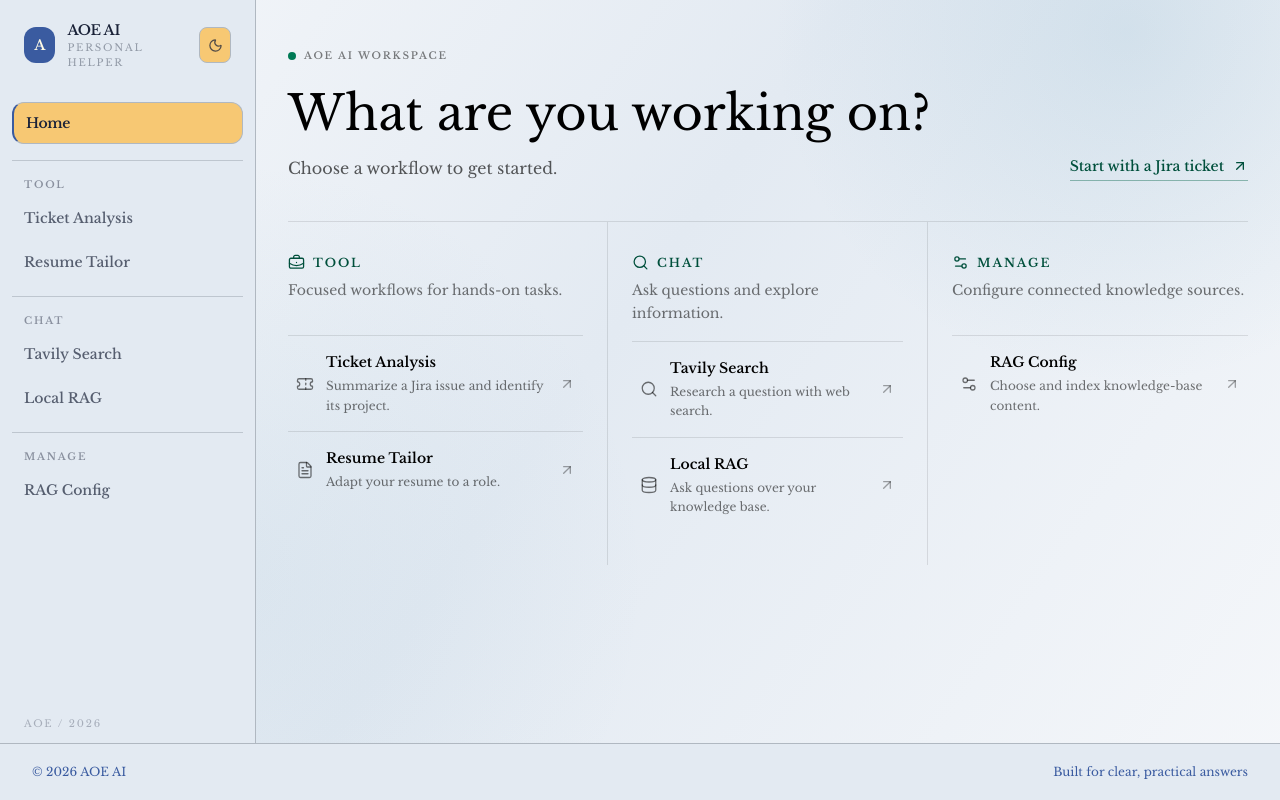
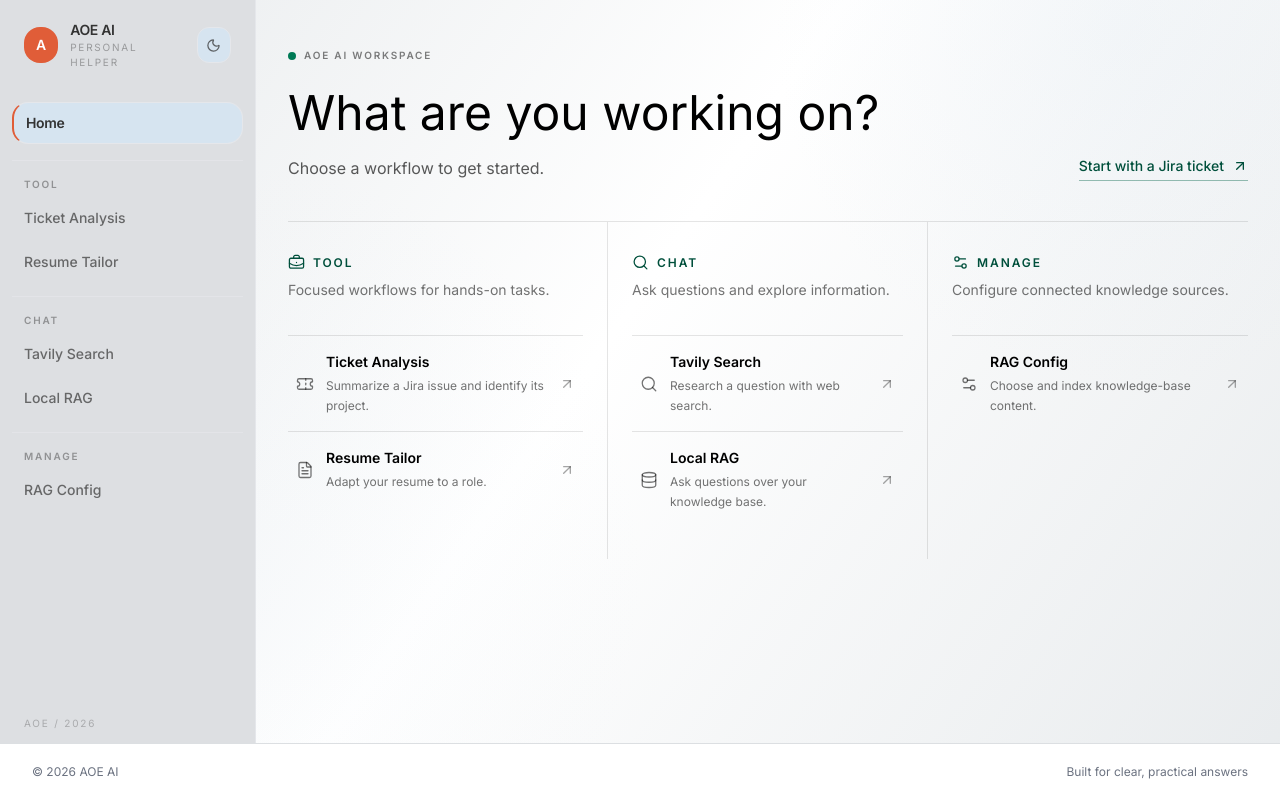
Before and after one commit to minxianlong13/deepagents-nextjs, a Next.js app in the folder apps/web/: page / in a window 1280 px wide. Built offline with nearby package versions, Linux system fonts and the light colour scheme.

Commit message:
new UI Style

```diff
--- a/apps/web/app/globals.css
+++ b/apps/web/app/globals.css
@@ -3,123 +3,121 @@
 @custom-variant dark (&:is(.dark *));
 
 :root {
-  --background: oklch(0.9755 0.0045 258.3245);
-  --foreground: oklch(0.2558 0.0433 268.0662);
-  --card: oklch(0.9341 0.0132 251.5628);
-  --card-foreground: oklch(0.2558 0.0433 268.0662);
-  --popover: oklch(0.9856 0.0278 98.054);
-  --popover-foreground: oklch(0.2558 0.0433 268.0662);
-  --primary: oklch(0.4815 0.1178 263.3758);
-  --primary-foreground: oklch(0.9856 0.0278 98.054);
-  --secondary: oklch(0.8567 0.1164 81.0092);
-  --secondary-foreground: oklch(0.2558 0.0433 268.0662);
-  --muted: oklch(0.9202 0.008 106.5563);
-  --muted-foreground: oklch(0.4815 0.1178 263.3758);
-  --accent: oklch(0.6896 0.0714 234.0387);
-  --accent-foreground: oklch(0.9856 0.0278 98.054);
-  --destructive: oklch(0.2611 0.0376 322.5267);
-  --destructive-foreground: oklch(0.9856 0.0278 98.054);
-  --border: oklch(0.7791 0.0156 251.1926);
-  --input: oklch(0.6896 0.0714 234.0387);
-  --ring: oklch(0.8567 0.1164 81.0092);
-  --chart-1: oklch(0.4815 0.1178 263.3758);
-  --chart-2: oklch(0.8567 0.1164 81.0092);
-  --chart-3: oklch(0.6896 0.0714 234.0387);
-  --chart-4: oklch(0.7791 0.0156 251.1926);
-  --chart-5: oklch(0.2611 0.0376 322.5267);
-  --sidebar: oklch(0.9341 0.0132 251.5628);
-  --sidebar-foreground: oklch(0.2558 0.0433 268.0662);
-  --sidebar-primary: oklch(0.4815 0.1178 263.3758);
-  --sidebar-primary-foreground: oklch(0.9856 0.0278 98.054);
-  --sidebar-accent: oklch(0.8567 0.1164 81.0092);
-  --sidebar-accent-foreground: oklch(0.2558 0.0433 268.0662);
-  --sidebar-border: oklch(0.7791 0.0156 251.1926);
-  --sidebar-ring: oklch(0.8567 0.1164 81.0092);
-  --font-sans: Libre Baskerville, serif;
-  --font-serif: ui-serif, Georgia, Cambria, "Times New Roman", Times, serif;
-  --font-mono:
-    ui-monospace, SFMono-Regular, Menlo, Monaco, Consolas, "Liberation Mono",
-    "Courier New", monospace;
-  --radius: 0.5rem;
-  --shadow-x: 0;
+  --background: oklch(0.9383 0.0042 236.4993);
+  --foreground: oklch(0.3211 0 0);
+  --card: oklch(1 0 0);
+  --card-foreground: oklch(0.3211 0 0);
+  --popover: oklch(1 0 0);
+  --popover-foreground: oklch(0.3211 0 0);
+  --primary: oklch(0.6397 0.172 36.4421);
+  --primary-foreground: oklch(1 0 0);
+  --secondary: oklch(0.967 0.0029 264.5419);
+  --secondary-foreground: oklch(0.4461 0.0263 256.8018);
+  --muted: oklch(0.9846 0.0017 247.8389);
+  --muted-foreground: oklch(0.551 0.0234 264.3637);
+  --accent: oklch(0.9119 0.0222 243.8174);
+  --accent-foreground: oklch(0.3791 0.1378 265.5222);
+  --destructive: oklch(0.6368 0.2078 25.3313);
+  --destructive-foreground: oklch(1 0 0);
+  --border: oklch(0.9022 0.0052 247.8822);
+  --input: oklch(0.97 0.0029 264.542);
+  --ring: oklch(0.6397 0.172 36.4421);
+  --chart-1: oklch(0.7156 0.0605 248.6845);
+  --chart-2: oklch(0.7875 0.0917 35.9616);
+  --chart-3: oklch(0.5778 0.0759 254.1573);
+  --chart-4: oklch(0.5016 0.0849 259.4902);
+  --chart-5: oklch(0.4241 0.0952 264.0306);
+  --sidebar: oklch(0.903 0.0046 258.3257);
+  --sidebar-foreground: oklch(0.3211 0 0);
+  --sidebar-primary: oklch(0.6397 0.172 36.4421);
+  --sidebar-primary-foreground: oklch(1 0 0);
+  --sidebar-accent: oklch(0.9119 0.0222 243.8174);
+  --sidebar-accent-foreground: oklch(0.3791 0.1378 265.5222);
+  --sidebar-border: oklch(0.9276 0.0058 264.5313);
+  --sidebar-ring: oklch(0.6397 0.172 36.4421);
+  --font-sans: Inter, sans-serif;
+  --font-serif: Source Serif 4, serif;
+  --font-mono: JetBrains Mono, monospace;
+  --radius: 0.75rem;
+  --shadow-x: 0px;
   --shadow-y: 1px;
   --shadow-blur: 3px;
   --shadow-spread: 0px;
   --shadow-opacity: 0.1;
-  --shadow-color: oklch(0 0 0);
-  --shadow-2xs: 0 1px 3px 0px hsl(0 0% 0% / 0.05);
-  --shadow-xs: 0 1px 3px 0px hsl(0 0% 0% / 0.05);
+  --shadow-color: hsl(0 0% 0%);
+  --shadow-2xs: 0px 1px 3px 0px hsl(0 0% 0% / 0.05);
+  --shadow-xs: 0px 1px 3px 0px hsl(0 0% 0% / 0.05);
   --shadow-sm:
-    0 1px 3px 0px hsl(0 0% 0% / 0.1), 0 1px 2px -1px hsl(0 0% 0% / 0.1);
-  --shadow: 0 1px 3px 0px hsl(0 0% 0% / 0.1), 0 1px 2px -1px hsl(0 0% 0% / 0.1);
+    0px 1px 3px 0px hsl(0 0% 0% / 0.1), 0px 1px 2px -1px hsl(0 0% 0% / 0.1);
+  --shadow:
+    0px 1px 3px 0px hsl(0 0% 0% / 0.1), 0px 1px 2px -1px hsl(0 0% 0% / 0.1);
   --shadow-md:
-    0 1px 3px 0px hsl(0 0% 0% / 0.1), 0 2px 4px -1px hsl(0 0% 0% / 0.1);
+    0px 1px 3px 0px hsl(0 0% 0% / 0.1), 0px 2px 4px -1px hsl(0 0% 0% / 0.1);
   --shadow-lg:
-    0 1px 3px 0px hsl(0 0% 0% / 0.1), 0 4px 6px -1px hsl(0 0% 0% / 0.1);
+    0px 1px 3px 0px hsl(0 0% 0% / 0.1), 0px 4px 6px -1px hsl(0 0% 0% / 0.1);
   --shadow-xl:
-    0 1px 3px 0px hsl(0 0% 0% / 0.1), 0 8px 10px -1px hsl(0 0% 0% / 0.1);
-  --shadow-2xl: 0 1px 3px 0px hsl(0 0% 0% / 0.25);
+    0px 1px 3px 0px hsl(0 0% 0% / 0.1), 0px 8px 10px -1px hsl(0 0% 0% / 0.1);
+  --shadow-2xl: 0px 1px 3px 0px hsl(0 0% 0% / 0.25);
   --tracking-normal: 0em;
   --spacing: 0.25rem;
 }
 
 .dark {
-  --background: oklch(0.2204 0.0198 275.8439);
-  --foreground: oklch(0.9366 0.0129 266.6974);
-  --card: oklch(0.2703 0.0407 281.3036);
-  --card-foreground: oklch(0.9366 0.0129 266.6974);
-  --popover: oklch(0.2703 0.0407 281.3036);
-  --popover-foreground: oklch(0.9097 0.144 95.112);
-  --primary: oklch(0.4815 0.1178 263.3758);
-  --primary-foreground: oklch(0.9097 0.144 95.112);
-  --secondary: oklch(0.9097 0.144 95.112);
-  --secondary-foreground: oklch(0.2703 0.0407 281.3036);
-  --muted: oklch(0.2424 0.0324 281.089);
-  --muted-foreground: oklch(0.6243 0.0412 262.0375);
-  --accent: oklch(0.8469 0.0524 264.7751);
-  --accent-foreground: oklch(0.2204 0.0198 275.8439);
-  --destructive: oklch(0.528 0.12 357.113);
-  --destructive-foreground: oklch(0.9097 0.144 95.112);
-  --border: oklch(0.3072 0.0287 281.7681);
-  --input: oklch(0.4815 0.1178 263.3758);
-  --ring: oklch(0.9097 0.144 95.112);
-  --chart-1: oklch(0.4815 0.1178 263.3758);
-  --chart-2: oklch(0.9097 0.144 95.112);
-  --chart-3: oklch(0.6896 0.0714 234.0387);
-  --chart-4: oklch(0.6243 0.0412 262.0375);
-  --chart-5: oklch(0.528 0.12 357.113);
-  --sidebar: oklch(0.2703 0.0407 281.3036);
-  --sidebar-foreground: oklch(0.9366 0.0129 266.6974);
-  --sidebar-primary: oklch(0.4815 0.1178 263.3758);
-  --sidebar-primary-foreground: oklch(0.9097 0.144 95.112);
-  --sidebar-accent: oklch(0.9097 0.144 95.112);
-  --sidebar-accent-foreground: oklch(0.2703 0.0407 281.3036);
-  --sidebar-border: oklch(0.3072 0.0287 281.7681);
-  --sidebar-ring: oklch(0.9097 0.144 95.112);
-  --font-sans: Libre Baskerville, serif;
-  --font-serif: ui-serif, Georgia, Cambria, "Times New Roman", Times, serif;
-  --font-mono:
-    ui-monospace, SFMono-Regular, Menlo, Monaco, Consolas, "Liberation Mono",
-    "Courier New", monospace;
-  --radius: 0.5rem;
-  --shadow-x: 0;
+  --background: oklch(0.2598 0.0306 262.6666);
+  --foreground: oklch(0.9219 0 0);
+  --card: oklch(0.3106 0.0301 268.6365);
+  --card-foreground: oklch(0.9219 0 0);
+  --popover: oklch(0.29 0.0249 268.3986);
+  --popover-foreground: oklch(0.9219 0 0);
+  --primary: oklch(0.6397 0.172 36.4421);
+  --primary-foreground: oklch(1 0 0);
+  --secondary: oklch(0.3095 0.0266 266.7132);
+  --secondary-foreground: oklch(0.9219 0 0);
+  --muted: oklch(0.3095 0.0266 266.7132);
+  --muted-foreground: oklch(0.7155 0 0);
+  --accent: oklch(0.338 0.0589 267.5867);
+  --accent-foreground: oklch(0.8823 0.0571 254.1284);
+  --destructive: oklch(0.6368 0.2078 25.3313);
+  --destructive-foreground: oklch(1 0 0);
+  --border: oklch(0.3843 0.0301 269.7337);
+  --input: oklch(0.3843 0.0301 269.7337);
+  --ring: oklch(0.6397 0.172 36.4421);
+  --chart-1: oklch(0.7156 0.0605 248.6845);
+  --chart-2: oklch(0.7693 0.0876 34.1875);
+  --chart-3: oklch(0.5778 0.0759 254.1573);
+  --chart-4: oklch(0.5016 0.0849 259.4902);
+  --chart-5: oklch(0.4241 0.0952 264.0306);
+  --sidebar: oklch(0.31 0.0283 267.7408);
+  --sidebar-foreground: oklch(0.9219 0 0);
+  --sidebar-primary: oklch(0.6397 0.172 36.4421);
+  --sidebar-primary-foreground: oklch(1 0 0);
+  --sidebar-accent: oklch(0.338 0.0589 267.5867);
+  --sidebar-accent-foreground: oklch(0.8823 0.0571 254.1284);
+  --sidebar-border: oklch(0.3843 0.0301 269.7337);
+  --sidebar-ring: oklch(0.6397 0.172 36.4421);
+  --font-sans: Inter, sans-serif;
+  --font-serif: Source Serif 4, serif;
+  --font-mono: JetBrains Mono, monospace;
+  --radius: 0.75rem;
+  --shadow-x: 0px;
   --shadow-y: 1px;
   --shadow-blur: 3px;
   --shadow-spread: 0px;
   --shadow-opacity: 0.1;
-  --shadow-color: oklch(0 0 0);
-  --shadow-2xs: 0 1px 3px 0px hsl(0 0% 0% / 0.05);
-  --shadow-xs: 0 1px 3px 0px hsl(0 0% 0% / 0.05);
+  --shadow-color: hsl(0 0% 0%);
+  --shadow-2xs: 0px 1px 3px 0px hsl(0 0% 0% / 0.05);
+  --shadow-xs: 0px 1px 3px 0px hsl(0 0% 0% / 0.05);
   --shadow-sm:
-    0 1px 3px 0px hsl(0 0% 0% / 0.1), 0 1px 2px -1px hsl(0 0% 0% / 0.1);
-  --shadow: 0 1px 3px 0px hsl(0 0% 0% / 0.1), 0 1px 2px -1px hsl(0 0% 0% / 0.1);
+    0px 1px 3px 0px hsl(0 0% 0% / 0.1), 0px 1px 2px -1px hsl(0 0% 0% / 0.1);
+  --shadow:
+    0px 1px 3px 0px hsl(0 0% 0% / 0.1), 0px 1px 2px -1px hsl(0 0% 0% / 0.1);
   --shadow-md:
-    0 1px 3px 0px hsl(0 0% 0% / 0.1), 0 2px 4px -1px hsl(0 0% 0% / 0.1);
+    0px 1px 3px 0px hsl(0 0% 0% / 0.1), 0px 2px 4px -1px hsl(0 0% 0% / 0.1);
   --shadow-lg:
-    0 1px 3px 0px hsl(0 0% 0% / 0.1), 0 4px 6px -1px hsl(0 0% 0% / 0.1);
+    0px 1px 3px 0px hsl(0 0% 0% / 0.1), 0px 4px 6px -1px hsl(0 0% 0% / 0.1);
   --shadow-xl:
-    0 1px 3px 0px hsl(0 0% 0% / 0.1), 0 8px 10px -1px hsl(0 0% 0% / 0.1);
-  --shadow-2xl: 0 1px 3px 0px hsl(0 0% 0% / 0.25);
+    0px 1px 3px 0px hsl(0 0% 0% / 0.1), 0px 8px 10px -1px hsl(0 0% 0% / 0.1);
+  --shadow-2xl: 0px 1px 3px 0px hsl(0 0% 0% / 0.25);
 }
 
 @theme inline {
--- a/apps/web/app/layout.tsx
+++ b/apps/web/app/layout.tsx
@@ -1,12 +1,22 @@
 import type { Metadata } from "next";
 import Link from "next/link";
 import { ThemeToggle } from "@/components/theme-toggle";
-import { Libre_Baskerville } from "next/font/google";
+import { Inter, Source_Serif_4, JetBrains_Mono } from "next/font/google";
 import "./globals.css";
 
-const fontSans = Libre_Baskerville({
+const fontSans = Inter({
   subsets: ["latin"],
   variable: "--font-sans",
+});
+
+const fontSerif = Source_Serif_4({
+  subsets: ["latin"],
+  variable: "--font-serif",
+});
+
+const fontMono = JetBrains_Mono({
+  subsets: ["latin"],
+  variable: "--font-mono",
 });
 
 export const metadata: Metadata = {
@@ -23,7 +33,10 @@
   const currentYear = new Date().getFullYear();
 
   return (
-    <html lang="en" className={`${fontSans.variable} h-full antialiased`}>
+    <html
+      lang="en"
+      className={`${fontSerif.variable} ${fontSans.variable} ${fontMono.variable} h-full antialiased`}
+    >
       <body suppressHydrationWarning className="min-h-full flex flex-col">
         <div className="mx-auto flex w-full max-w-360 flex-1">
           <aside className="hidden w-64 shrink-0 flex-col border-r border-sidebar-border bg-sidebar p-3 text-sidebar-foreground md:flex">
```
